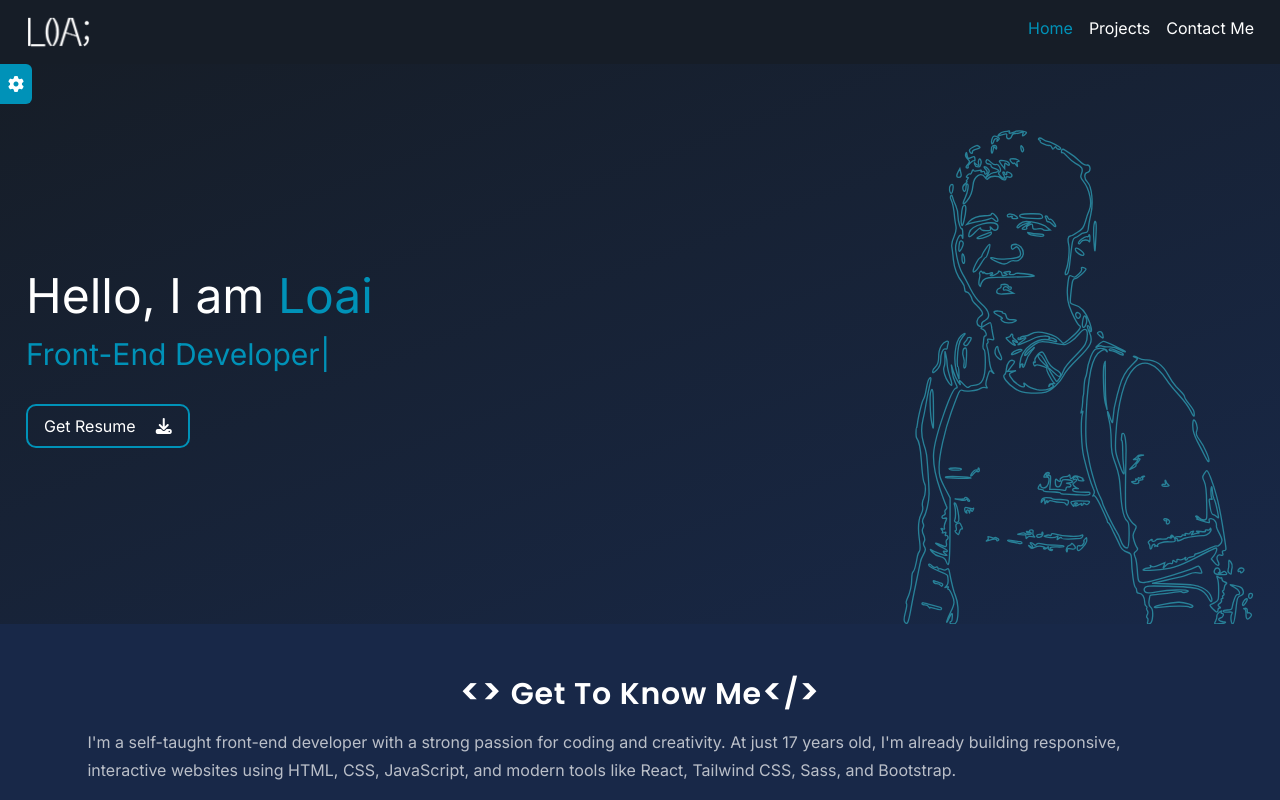
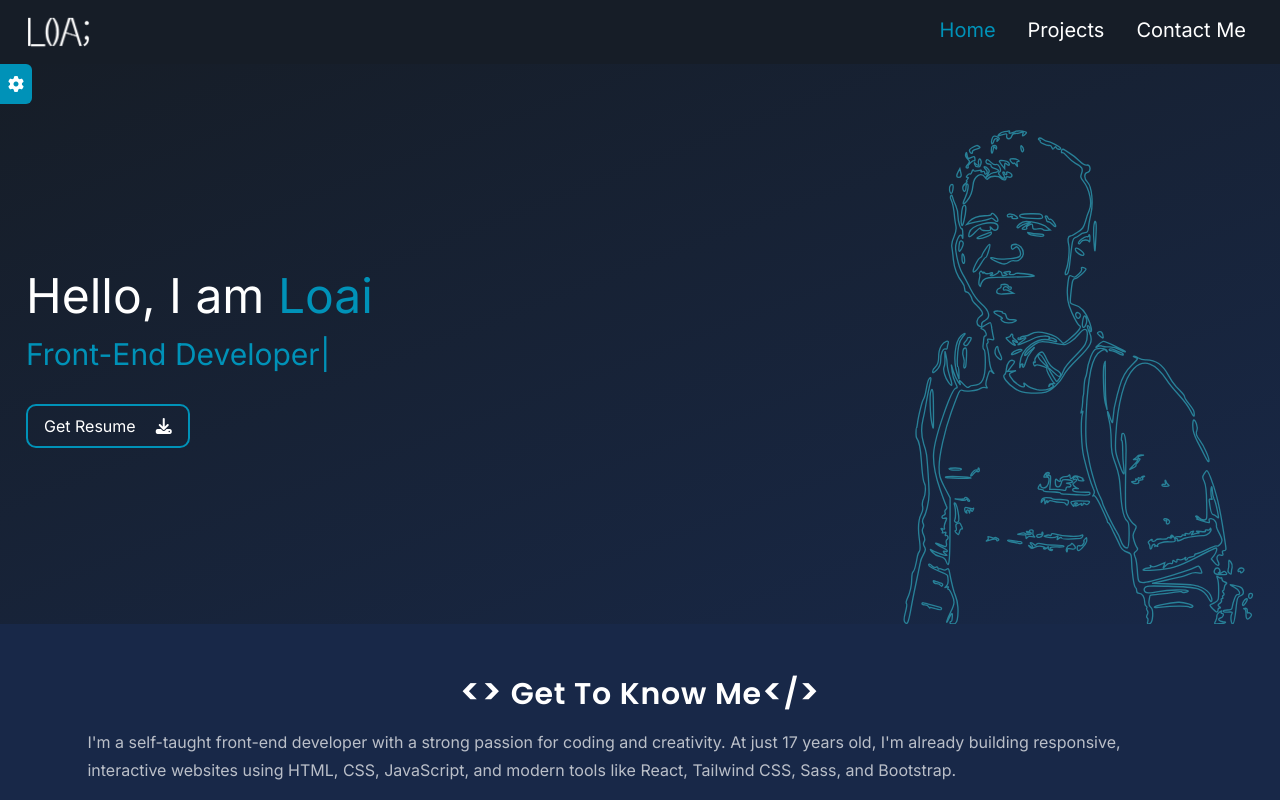
Before and after one commit to Loai-Radwan/profile, a React (Vite) app: page / in a window 1280 px wide. Shown: the top 800 px of the page. Built offline with nearby package versions, Linux system fonts and the light colour scheme.

Commit message:
change the icon mode logo

```diff
--- a/src/components/Aside.jsx
+++ b/src/components/Aside.jsx
@@ -1,6 +1,5 @@
 import { useState } from "react";
-import dark from '../assets/imgs/dark.svg'
-import light from '../assets/imgs/light.svg'
+import dark from '../assets/imgs/dark.png'
 import Button from "./Home/Button";
 
 export default function Aside({lang, changeLang,  mode ,changeMode }) {
@@ -10,7 +9,7 @@ export default function Aside({lang, changeLang,  mode ,changeMode }) {
     function handleClick(){
         setLeft(prev => prev === '-left-52' ? 'left-0' :'-left-52'  )
     }
-    let imgClass = 'cursor-pointer duration-300'
+    let imgClass = 'cursor-pointer duration-300 '
     let barColor = mode === 'dark' ? 'bg-gray-900' : 'bg-gray-100'
 
     return (
@@ -20,7 +19,7 @@ export default function Aside({lang, changeLang,  mode ,changeMode }) {
             </div>
             <div>
                 <div className="flex justify-center py-4 ">
-                    {mode === 'dark' ? <img onClick={changeMode}  className={imgClass} src={dark} alt="dark mode logo" /> : <img onClick={changeMode} className={imgClass} src={light} alt="dark mode logo" />}
+                    {mode === 'dark' ? <i onClick={changeMode} className={`${imgClass} fa-regular fa-sun text-3xl`}></i>  : <img onClick={changeMode}  className={`w-12 ${imgClass}`} src={dark} alt="dark mode logo " />  }
                 </div>
                 <div className="text-center py-4" >
                     <Button onClick={changeLang} classes=' mx-3 cursor-pointer duration-300' >{lang === 'en' ? 'العربية' : 'English'}</Button>
--- a/src/components/Header.jsx
+++ b/src/components/Header.jsx
@@ -1,7 +1,6 @@
 import Container from './Container'
 
 export default function Header({onSelect,currentPage,logo , l}) {
-    console.log(currentPage)
 
     return (
         <header className="font-inter bg-[var(--secondary-bg-color)] h-16 w-full sticky left-0 top-0 z-1000 ">
@@ -10,9 +9,9 @@ export default function Header({onSelect,currentPage,logo , l}) {
                     <img className='h-8' src={logo} alt="" />
                 </div>
                 <ul className="links flex gap-4 ">
-                    <li onClick={onSelect} data-name='Home' className={` duration-300 cursor-pointer hover:text-[var(--border-color)]  ${currentPage === 'Home' ? ' text-[var(--border-color)]' :''}`}  >{l.nav.home}</li>
-                    <li onClick={onSelect} data-name='Projects' className={` duration-300 cursor-pointer hover:text-[var(--border-color)] ${currentPage === 'Projects' ? ' text-[var(--border-color)]' :''}`}  >{l.nav.projects}</li>
-                    <li onClick={onSelect} data-name='Contact' className={` duration-300 cursor-pointer hover:text-[var(--border-color)] ${currentPage === 'Contact' ? ' text-[var(--border-color)]' :''}`}  >{l.nav.contact}</li>
+                    <li onClick={onSelect} data-name='Home' className={` duration-300 cursor-pointer hover:text-[var(--border-color)] text-sm md:text-xl md:mx-2  ${currentPage === 'Home' ? ' text-[var(--border-color)]' :''}`}  >{l.nav.home}</li>
+                    <li onClick={onSelect} data-name='Projects' className={` duration-300 cursor-pointer hover:text-[var(--border-color)] text-sm md:text-xl md:mx-2 ${currentPage === 'Projects' ? ' text-[var(--border-color)]' :''}`}  >{l.nav.projects}</li>
+                    <li onClick={onSelect} data-name='Contact' className={` duration-300 cursor-pointer hover:text-[var(--border-color)] text-sm md:text-xl md:mx-2 ${currentPage === 'Contact' ? ' text-[var(--border-color)]' :''}`}  >{l.nav.contact}</li>
                 </ul>
             </Container>
 
```
Also changed, not shown: src/assets/imgs/dark.png (added), src/assets/imgs/light-icon.svg (added).
